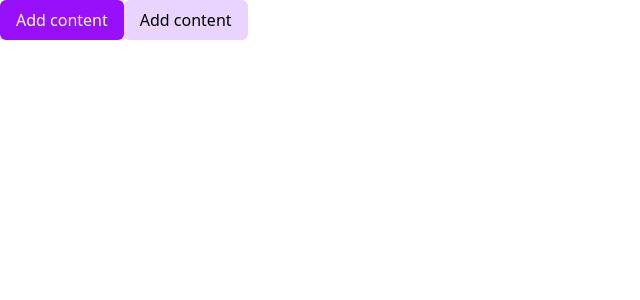
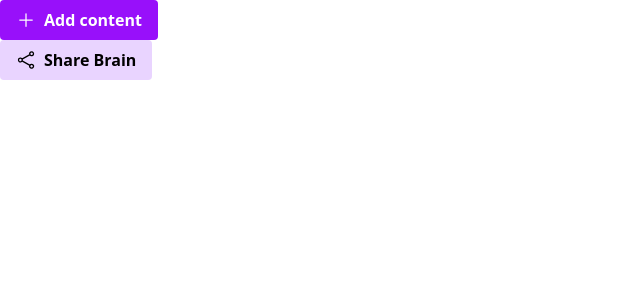
Before and after one commit to M0hitThapa/zaplink, a React (Vite) app in the folder frontend/: page / in a window 1280 px wide. Shown: the top 300 px of the page, without its empty margins (0-640 px from the left). Built offline with nearby package versions, Linux system fonts and the light colour scheme.

Commit message:
add shareicon props with component

```diff
--- a/frontend/package.json
+++ b/frontend/package.json
@@ -11,6 +11,7 @@
   },
   "dependencies": {
     "@tailwindcss/vite": "^4.1.11",
+    "lucide-react": "^0.539.0",
     "react": "^19.1.0",
     "react-dom": "^19.1.0",
     "tailwindcss": "^4.1.11"
--- a/frontend/src/App.tsx
+++ b/frontend/src/App.tsx
@@ -1,6 +1,8 @@
 
 import './App.css'
 import { Button } from './components/Button'
+import { PlusIcon } from './icons/PlusIcons'
+import { ShareIcon } from './icons/ShareIcon'
 
 function App() {
 
@@ -8,8 +10,8 @@
   return (
     <>
       <div>
-        <Button variant='primary' text="Add content" />
-        <Button variant='secondary' text="Add content" />
+        <Button variant='primary' text="Add content" startIcon={<PlusIcon />}/>
+        <Button variant='secondary' text="Share Brain" startIcon={<ShareIcon />}/>
       </div>
     </>
   )
--- a/frontend/src/components/Button.tsx
+++ b/frontend/src/components/Button.tsx
@@ -12,9 +12,10 @@
     "secondary":"bg-purple-200 text-purple"
 }
 
-const defaultStyles = "px-4 py-2 rounded-md";
+const defaultStyles = "px-4 py-2 rounded font-semibold flex items-center gap-2";
 export function Button({variant, text, startIcon}:ButtonProps) {
 return <button className={variantClasses[variant] + " " + defaultStyles}>
+    {startIcon}
     {text}
 </button>
 }
--- /dev/null
+++ b/frontend/src/icons/PlusIcons.tsx
@@ -0,0 +1,6 @@
+export const PlusIcon = () => {
+    return <svg xmlns="http://www.w3.org/2000/svg" fill="none" viewBox="0 0 24 24" stroke-width="1.5" stroke="currentColor" className="size-5">
+  <path stroke-linecap="round" stroke-linejoin="round" d="M12 4.5v15m7.5-7.5h-15" />
+</svg>
+
+}
--- /dev/null
+++ b/frontend/src/icons/ShareIcon.tsx
@@ -0,0 +1,6 @@
+export const ShareIcon = () => {
+    return <svg xmlns="http://www.w3.org/2000/svg" fill="none" viewBox="0 0 24 24" stroke-width="1.5" stroke="currentColor" className="size-5">
+  <path stroke-linecap="round" stroke-linejoin="round" d="M7.217 10.907a2.25 2.25 0 1 0 0 2.186m0-2.186c.18.324.283.696.283 1.093s-.103.77-.283 1.093m0-2.186 9.566-5.314m-9.566 7.5 9.566 5.314m0 0a2.25 2.25 0 1 0 3.935 2.186 2.25 2.25 0 0 0-3.935-2.186Zm0-12.814a2.25 2.25 0 1 0 3.933-2.185 2.25 2.25 0 0 0-3.933 2.185Z" />
+</svg>
+
+}
```
Also changed, not shown: 1 other file (tests, documents, lock files or other folders).
